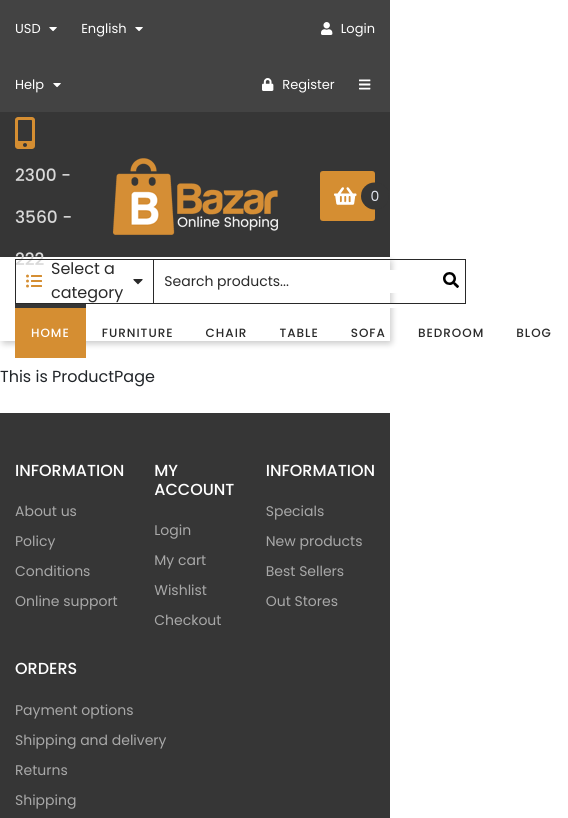
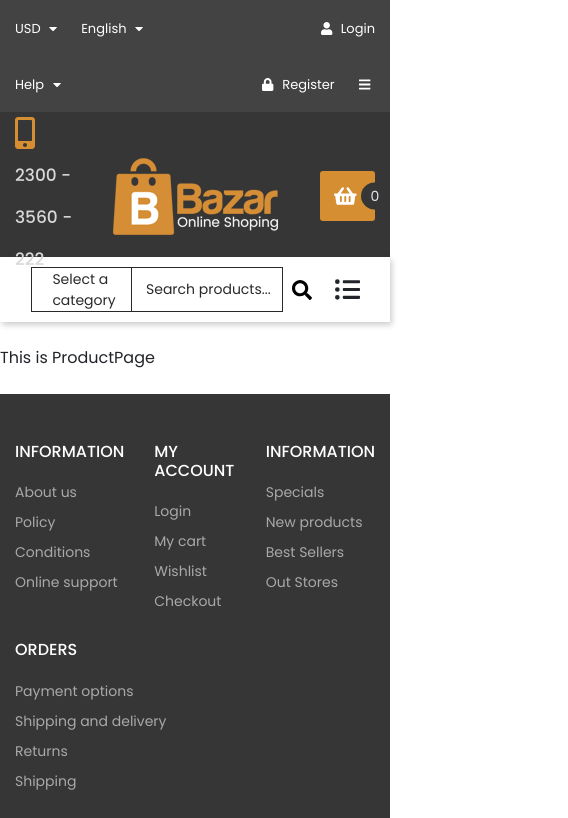
Before and after one commit to bitcooker/furniture-shop, a React (Create React App) app: page /product/1 in a window 390 px wide. Shown: the top 818 px of the page, 568 px wide, since content can reach past the window. Built offline with nearby package versions, Linux system fonts and the light colour scheme; grey boxes are pictures that could not be loaded.

Commit message:
Add media queries to MenuBar elements;

```diff
--- a/src/components/features/ProductSearch/ProductSearch.js
+++ b/src/components/features/ProductSearch/ProductSearch.js
@@ -25,7 +25,11 @@ const ProductSearch = () => (
       </div>
     </div>
     <div className={styles.searchField}>
-      <input placeholder='Search products...' type='text' />
+      <input
+        placeholder='Search products...'
+        type='text'
+        className={styles[`product-search-input`]}
+      />
       <button>
         <FontAwesomeIcon className={styles.icon} icon={faSearch} />
       </button>
--- a/src/components/features/ProductSearch/ProductSearch.module.scss
+++ b/src/components/features/ProductSearch/ProductSearch.module.scss
@@ -1,10 +1,12 @@
 @import "../../../styles/settings.scss";
+@import "../../../styles//mediaQueriesMixins.scss";
 
 .root {
   border: 1px solid $productSearch-border-color;
   display: inline-flex;
   height: 45px;
   color: $text-color;
+  margin: 5px;
 
   .category {
     border-right: 1px solid $productSearch-border-color;
@@ -71,7 +73,7 @@
           position: relative;
           padding: 5px;
 
-          &:hover{
+          &:hover {
             background-color: $text-color;
             color: white;
           }
@@ -79,8 +81,6 @@
       }
     }
   }
-
-
 
   .searchField {
     display: flex;
@@ -104,4 +104,6 @@
       outline: none;
     }
   }
+
+  @include product-search-media-queries;
 }
--- a/src/components/layout/MenuBar/MenuBar.js
+++ b/src/components/layout/MenuBar/MenuBar.js
@@ -1,5 +1,8 @@
 import React from 'react';
 import PropTypes from 'prop-types';
+
+import { FontAwesomeIcon } from '@fortawesome/react-fontawesome';
+import { faListUl } from '@fortawesome/free-solid-svg-icons';
 
 import ProductSearch from '../../features/ProductSearch/ProductSearch';
 
@@ -7,10 +10,14 @@ import styles from './MenuBar.module.scss';
 
 const MenuBar = ({ children }) => (
   <div className={styles.root}>
-    <div className='container'>
-      <div className='row align-items-center'>
-        <div className='col'>
+    <div className={styles.container}>
+      {/* <div className='row align-items-center'> */}
+      <div>
+        {/* <div className='col'> */}
         <ProductSearch />
+      </div>
+      <div className={styles.icon}>
+        <FontAwesomeIcon className={styles.icon} icon={faListUl} />
       </div>
       <div className={'col-auto ' + styles.menu}>
         <ul>
@@ -41,7 +48,6 @@ const MenuBar = ({ children }) => (
       </div>
     </div>
   </div>
-  </div>
 );
 
 MenuBar.propTypes = {
--- a/src/components/layout/MenuBar/MenuBar.module.scss
+++ b/src/components/layout/MenuBar/MenuBar.module.scss
@@ -1,11 +1,18 @@
 @import "../../../styles/settings.scss";
+@import "../../../styles/mediaQueriesMixins.scss";
 
 .root {
   box-shadow: 2px 3.464px 6px rgba(1, 2, 2, 0.2);
   background-color: $menuBar-bg;
+  padding: 5px;
 
-  :global(.container) > :global(.row) {
-    height: 84px;
+  .container {
+    height: 100%;
+    width: 100%;
+    display: grid;
+    grid-template-columns: repeat(2, 1fr);
+    place-items: center;
+    align-items: center;
   }
 
   .menu {
@@ -47,5 +54,21 @@
         border-color: $menuBar-border-color-active;
       }
     }
+
   }
+
+  .icon {
+    display: none;
+    height: 100%;
+    aspect-ratio: 1/1;
+    font-size: 25px;
+
+    &:hover {
+      color: $menuBar-bg;
+      background-color: $menuBar-hamburger-menu-icon-hover-bg;
+      cursor: pointer;
+    }
+  }
+
+  @include menu-bar-media-queries;
 }
--- /dev/null
+++ b/src/styles/mediaQueriesMixins.scss
@@ -0,0 +1,109 @@
+// MenuBar
+@mixin menu-bar-menu-small {
+    display: flex;
+    justify-content: center;
+    align-items: center;
+    z-index: 3;
+    background-color: white;
+    box-shadow: 2px 3.464px 6px rgba(1, 2, 2, 0.2);
+}
+
+@mixin menu-bar-media-queries {
+
+    @media (max-width: 599px) {
+
+        .container {
+            position: relative;
+            grid-template-columns: 4fr 1fr;
+        }
+
+        .icon {
+            display: grid;
+            place-content: center;
+        }
+
+        .icon:hover+.menu {
+            @include menu-bar-menu-small;
+        }
+
+        .menu {
+            display: none;
+            position: absolute;
+            top: 100%;
+            left: 0px;
+            width: 100%;
+
+            ul {
+                width: 100%;
+                display: grid;
+                grid-template-columns: repeat(4, 1fr);
+            }
+        }
+
+        .menu:hover {
+            @include menu-bar-menu-small;
+        }
+    }
+
+    @media (min-width: 600px) and (max-width: 1200px) {
+
+        .container {
+            grid-template-columns: 1fr;
+            place-items: center;
+            align-items: center;
+        }
+    }
+
+}
+
+
+// ProductSearch
+@mixin product-search-media-queries {
+
+    @media (max-width: 599px) {
+        .searchField {
+            padding-left: 4px;
+            font-size: 10px;
+            width: 150px;
+
+            .icon {
+                width: 30px;
+                aspect-ratio: 1/1;
+                display: grid;
+                place-content: center;
+                font-size: 20px;
+            }
+        }
+
+        .product-search-input {
+            width: max(100%, 145px);
+        }
+
+        .category {
+            width: 100px;
+            font-size: 14px;
+
+            .icon {
+                display: none;
+            }
+
+            .dropDown {
+                ul {
+                    width: 100px;
+                }
+            }
+
+            &:hover .dropDown ul {
+                position: absolute;
+                left: 5px;
+            }
+
+            &:hover .selectLabel {
+                position: relative;
+                left: -15px;
+                width: 100%;
+            }
+
+        }
+    }
+}
--- a/src/styles/settings.scss
+++ b/src/styles/settings.scss
@@ -1,4 +1,3 @@
-
 // COLORS PALETTE
 
 $white: #ffffff;
@@ -31,7 +30,7 @@ $featureBox-border-color-before: $color-grey-710;
 $featureBox-bg-before: $white;
 $featureBox-border-color-after: $color-grey-710;
 $featureBox-icon-color: $text-color;
-$featureBox-content-color:$color-grey-165 ;
+$featureBox-content-color:$color-grey-165;
 $featureBox-active-bg-color: $primary;
 $featureBox-active-border-color: $primary;
 $featureBox-active-icon-color: $white;
@@ -100,6 +99,7 @@ $menuBar-bg-hover: $primary;
 $menuBar-text-color-hover: $white;
 $menuBar-border-color-hover: $primary;
 $menuBar-border-color-active: $color-grey-210;
+$menuBar-hamburger-menu-icon-hover-bg: $color-grey-165;
 
 //TopBar
 $topBar-bg: $color-grey-260;
```
Also changed, not shown: 2 other files (tests, documents, lock files or other folders). Lines whose indentation alone changed are shown as unchanged.
